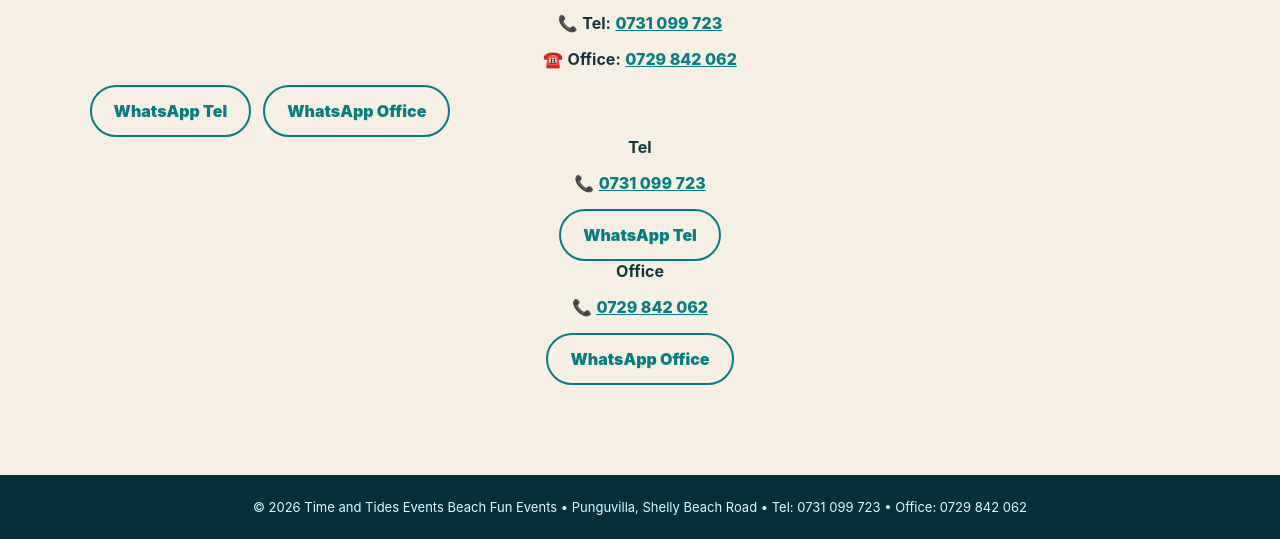
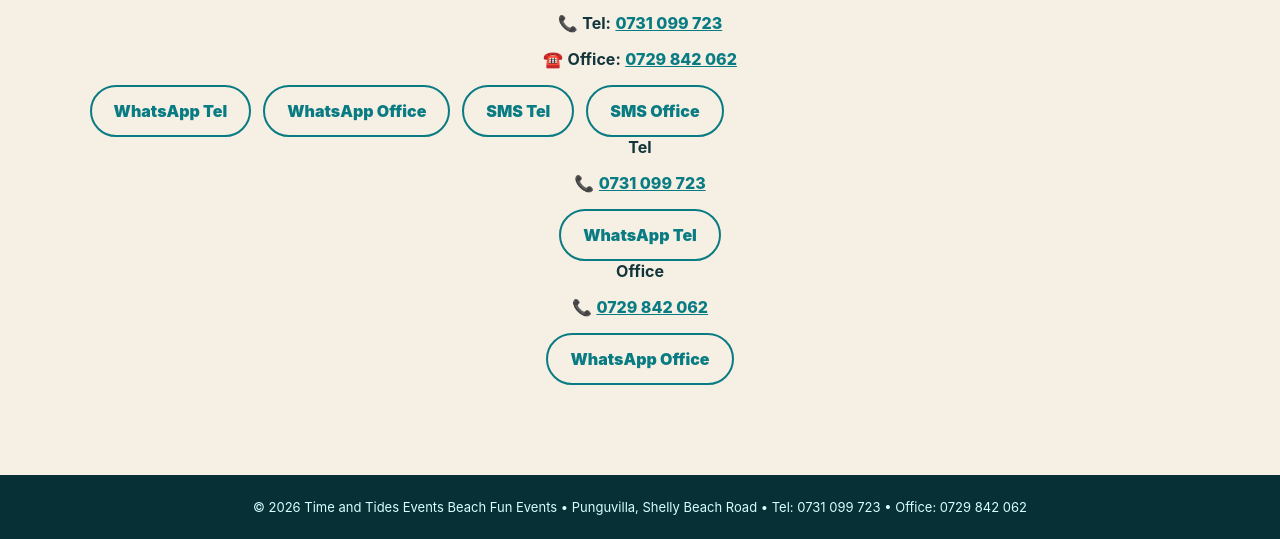
Before and after one commit to Derrickcross/Time-and-Tides-events, a website: page index.html in a window 1280 px wide. Shown: the part 4828-5367 px from the top of the page. Drawn offline with Linux system fonts and the light colour scheme; no server answers.

Commit message:
Add direct SMS contact buttons

```diff
--- a/index.html
+++ b/index.html
@@ -6,7 +6,7 @@
 <section id="services" class="section"><p class="eyebrow">WHAT WE OFFER</p><h2>Made for your occasion</h2><div class="cards"><article><b>💍 Weddings</b><p>Beach weddings and wedding receptions.</p></article><article><b>🎉 Parties</b><p>Birthdays, celebrations and private gatherings.</p></article><article><b>🎓 Graduations</b><p>School graduations and special milestones.</p></article><article><b>💼 Meetings</b><p>Conference meetings with projector support.</p></article><article><b>⚽ Big-Screen Moments</b><p>Watch major matches and videos together.</p></article><article><b>🎮 Gaming Area</b><p>PlayStation and driving-game entertainment.</p></article><article><b>🅿️ Parking</b><p>Convenient parking for guests.</p></article><article><b>🛟 Floaters</b><p>Floaters available for your beach day.</p></article><article><b>🍽️ Food & Drinks</b><p>Coastal cuisine, delicious biryani every Friday, refreshing drinks, and exciting beach fun activities.</p></article></div></section>
 <section id="gallery" class="section gallery"><p class="eyebrow">SEE THE VENUE</p><h2>Take a look around</h2><div class="video-grid"><video src="assets/venue1.mp4" muted playsinline controls></video><video src="assets/venue2.mp4" muted playsinline controls></video><video src="assets/venue3.mp4" muted playsinline controls></video><video src="assets/venue4.mp4" muted playsinline controls></video><video src="assets/venue5.mp4" muted playsinline controls></video><video src="assets/ae5632eb49720ec57478f21d0920e2f9.mp4" muted playsinline controls></video><video src="assets/2026-09-13-211610849.mp4" muted playsinline controls></video></div></section>
 <section id="book" class="section booking"><div><p class="eyebrow">RESERVE THE VENUE</p><h2>Book your event</h2><p>Tell us what you are planning. We'll receive your request on WhatsApp.</p><div class="payment-note"><b>Payment:</b> Cash on site or Lipa na M-PESA (Buy Goods & Services), Till Number <b>6366527</b>. Payment is due 5 days before your booked date.</div></div><form id="bookingForm"><label>Your name<input id="name" required></label><label>Phone number<input id="phone" type="tel" inputmode="tel" autocomplete="tel" placeholder="International number: +country code + number" required></label><label>Event type<select id="type" required><option value="">Choose one</option><option>Wedding</option><option>Birthday party</option><option>Wedding reception</option><option>Conference meeting</option><option>School graduation</option><option>Private party</option><option>Other</option></select></label><label>Preferred date<input id="date" type="date" required></label><label>Guests<input id="guests" type="number" min="1" placeholder="e.g. 50"></label><label>Message<textarea id="message" rows="4" placeholder="Tell us anything else..."></textarea></label><button class="btn primary" type="submit">Send Booking Request</button></form></section>
-<section id="contact" class="contact"><p class="eyebrow">COME THROUGH</p><h2>Time and Tides Events Beach Fun Events</h2><p>Punguvilla, Shelly Beach Road</p><p>📞 <b>Tel:</b> <a href="tel:0731099723">0731 099 723</a></p><p>☎️ <b>Office:</b> <a href="tel:0729842062">0729 842 062</a></p><div class="actions"><a class="btn ghost dark" href="https://wa.me/254731099723">WhatsApp Tel</a><a class="btn ghost dark" href="https://wa.me/254729842062">WhatsApp Office</a></div></section>
+<section id="contact" class="contact"><p class="eyebrow">COME THROUGH</p><h2>Time and Tides Events Beach Fun Events</h2><p>Punguvilla, Shelly Beach Road</p><p>📞 <b>Tel:</b> <a href="tel:0731099723">0731 099 723</a></p><p>☎️ <b>Office:</b> <a href="tel:0729842062">0729 842 062</a></p><div class="actions"><a class="btn ghost dark" href="https://wa.me/254731099723">WhatsApp Tel</a><a class="btn ghost dark" href="https://wa.me/254729842062">WhatsApp Office</a><a class="btn ghost dark" href="sms:0731099723?body=Hello%20Time%20%26%20Tides%20Events%2C%20I%20would%20like%20to%20make%20an%20enquiry%20about%20your%20venue.">SMS Tel</a><a class="btn ghost dark" href="sms:0729842062?body=Hello%20Time%20%26%20Tides%20Events%2C%20I%20would%20like%20to%20make%20an%20enquiry%20about%20your%20venue.">SMS Office</a></div></section>
 </main><footer>© 2026 Time and Tides Events Beach Fun Events • Punguvilla, Shelly Beach Road • Tel: 0731 099 723 • Office: 0729 842 062</footer><script src="config.js"></script><script src="app.js"></script><script>
 window.sendInvoiceWhatsApp=async function(invId,bookingId){
   try{
```
